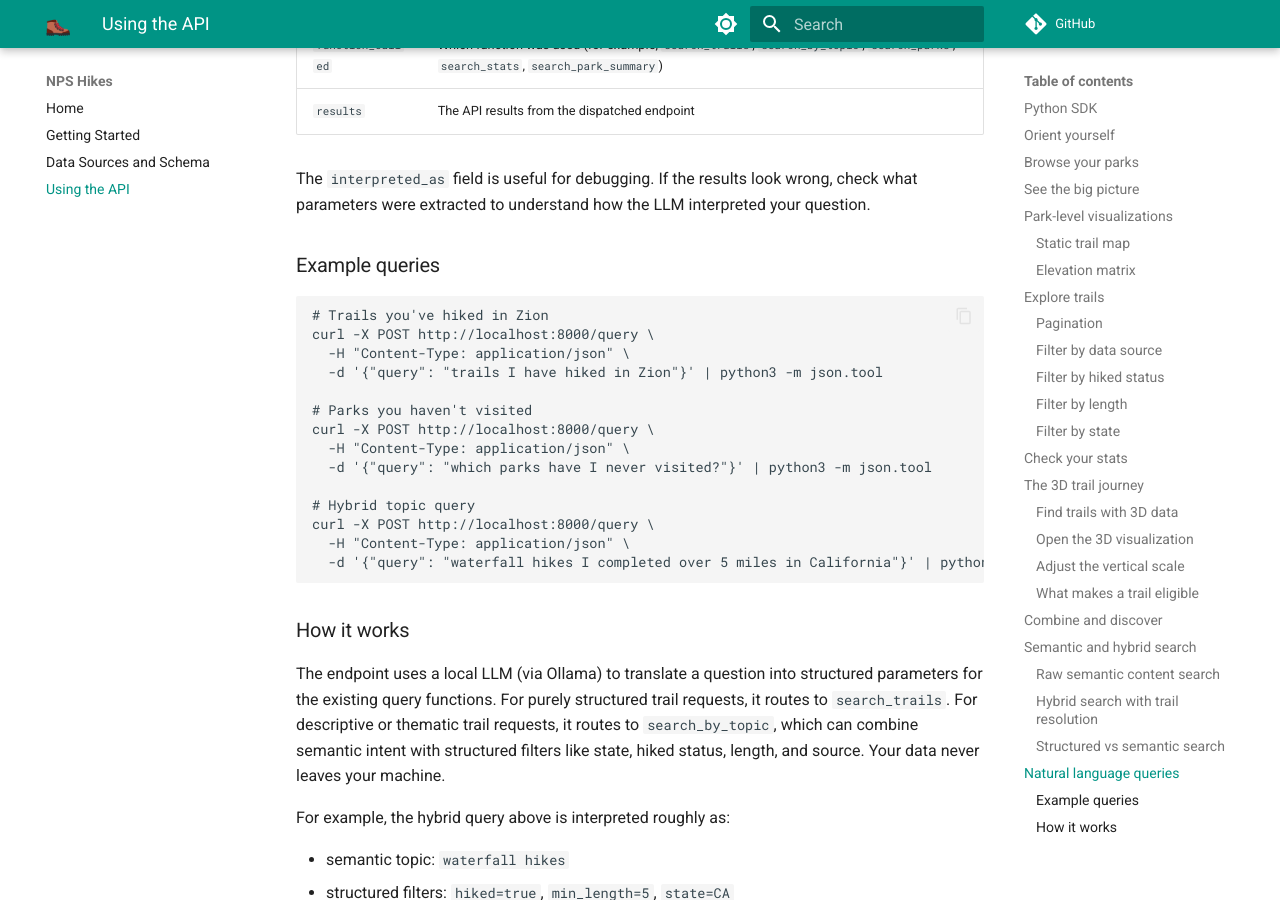
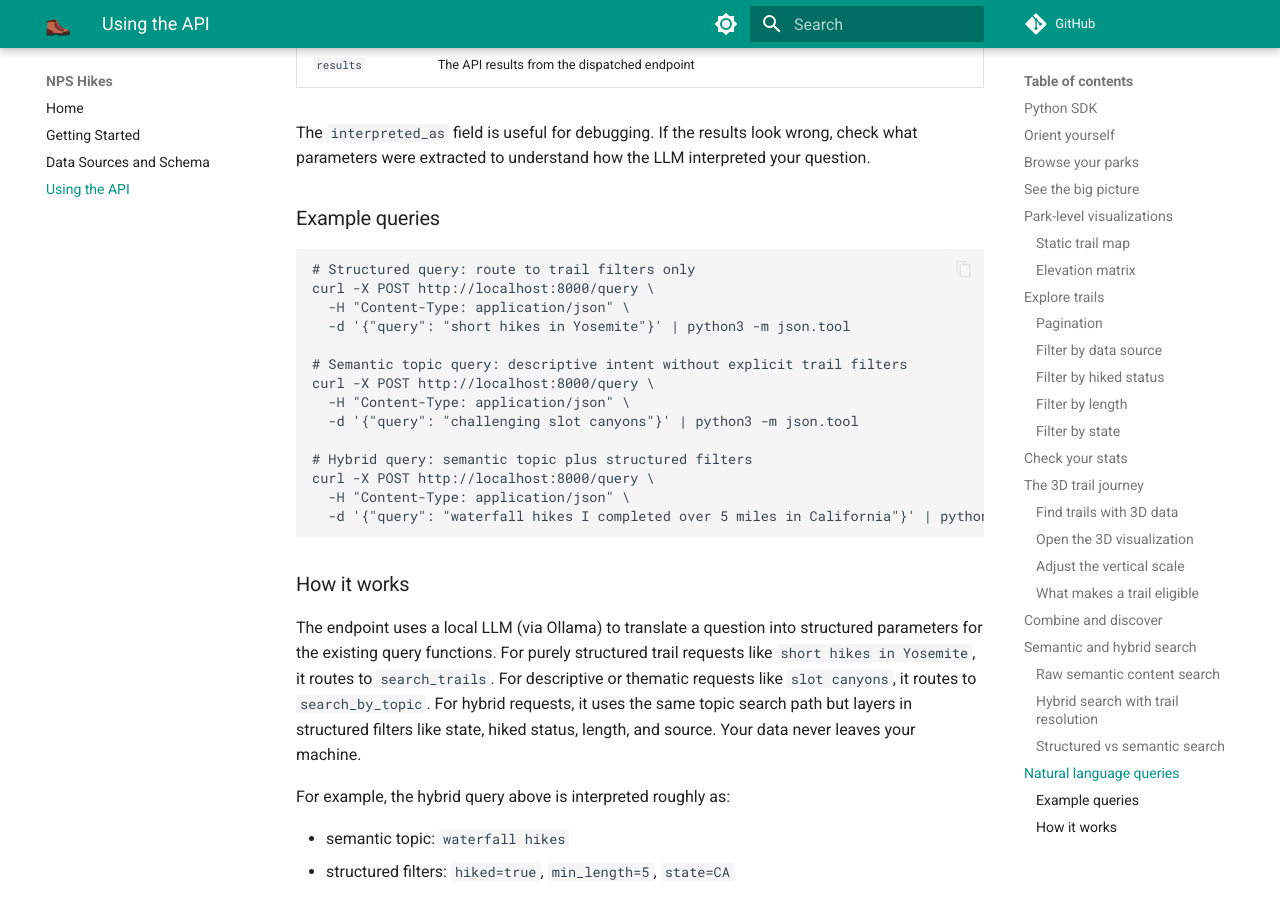
Before and after one commit to seanangio/nps-hikes, an MkDocs documentation site: the page built from docs/api-tutorial.md, in a window 1280 px wide and 900 px high, scrolled down 14434 px. Built offline with MkDocs 1.6.1 and Material for MkDocs 9.7.7, drawn with Linux system fonts in a browser that asks for light colours; comment, search, counter and statistics services are not loaded; some of the changed text lies outside the part shown.

Commit message:
update api tut

````diff
--- a/docs/api-tutorial.md
+++ b/docs/api-tutorial.md
@@ -458,6 +458,8 @@
 
 Use semantic search when the question includes descriptive intent that is hard to express with normal filters alone, such as `waterfalls`, `slot canyons`, `kid-friendly hikes`, or `scenic viewpoints`.
 
+> **Note:** Both of these depend on [Ollama](https://ollama.com/) running locally because they generate embeddings or LLM tool calls at request time. If Ollama is not running, `/search` and `/query` will return a `503` error. (See [Prerequisites](getting-started.md#step-0-prerequisites) for details). The ordinary `/trails` and `/parks` endpoints do not require Ollama.
+
 ### Raw semantic content search
 
 By default, `/search` returns ranked text chunks from NPS content:
@@ -513,15 +515,7 @@
 
 ## Natural language queries
 
-Instead of building query parameters by hand, you can ask questions in plain English using the `/query` endpoint. This requires [Ollama](https://ollama.com/) running locally with a compatible model (see [Prerequisites](getting-started.md#step-0-prerequisites)).
-
-Start Ollama if it isn't already running:
-
-```bash
-ollama serve
-```
-
-Then ask a question:
+With Ollama running, instead of building query parameters by hand, you can ask questions in plain English using the `/query` endpoint.
 
 ```bash
 curl -X POST http://localhost:8000/query \
@@ -543,17 +537,17 @@
 ### Example queries
 
 ```bash
-# Trails you've hiked in Zion
+# Structured query: route to trail filters only
 curl -X POST http://localhost:8000/query \
   -H "Content-Type: application/json" \
-  -d '{"query": "trails I have hiked in Zion"}' | python3 -m json.tool
+  -d '{"query": "short hikes in Yosemite"}' | python3 -m json.tool
 
-# Parks you haven't visited
+# Semantic topic query: descriptive intent without explicit trail filters
 curl -X POST http://localhost:8000/query \
   -H "Content-Type: application/json" \
-  -d '{"query": "which parks have I never visited?"}' | python3 -m json.tool
+  -d '{"query": "challenging slot canyons"}' | python3 -m json.tool
 
-# Hybrid topic query
+# Hybrid query: semantic topic plus structured filters
 curl -X POST http://localhost:8000/query \
   -H "Content-Type: application/json" \
   -d '{"query": "waterfall hikes I completed over 5 miles in California"}' | python3 -m json.tool
@@ -561,7 +555,7 @@
 
 ### How it works
 
-The endpoint uses a local LLM (via Ollama) to translate a question into structured parameters for the existing query functions. For purely structured trail requests, it routes to `search_trails`. For descriptive or thematic trail requests, it routes to `search_by_topic`, which can combine semantic intent with structured filters like state, hiked status, length, and source. Your data never leaves your machine.
+The endpoint uses a local LLM (via Ollama) to translate a question into structured parameters for the existing query functions. For purely structured trail requests like `short hikes in Yosemite`, it routes to `search_trails`. For descriptive or thematic requests like `slot canyons`, it routes to `search_by_topic`. For hybrid requests, it uses the same topic search path but layers in structured filters like state, hiked status, length, and source. Your data never leaves your machine.
 
 For example, the hybrid query above is interpreted roughly as:
 
````
